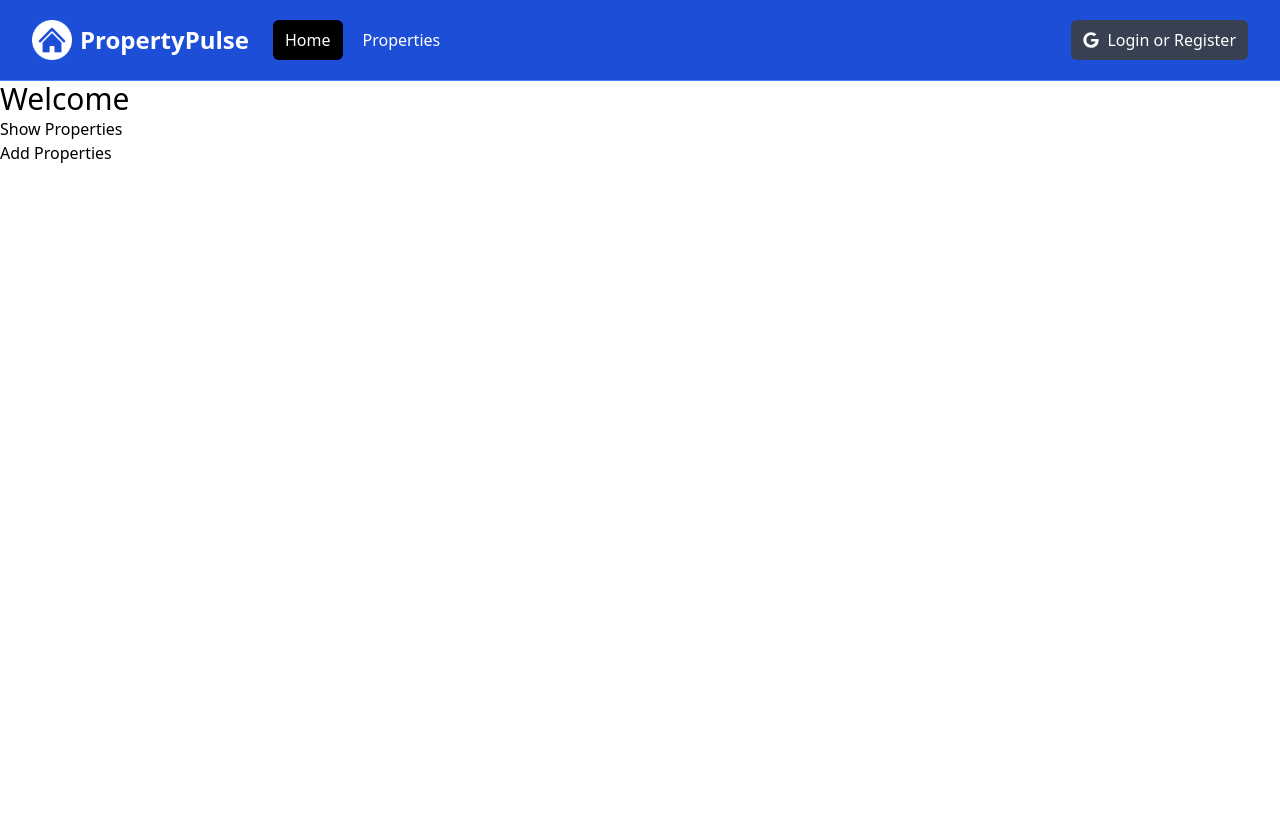
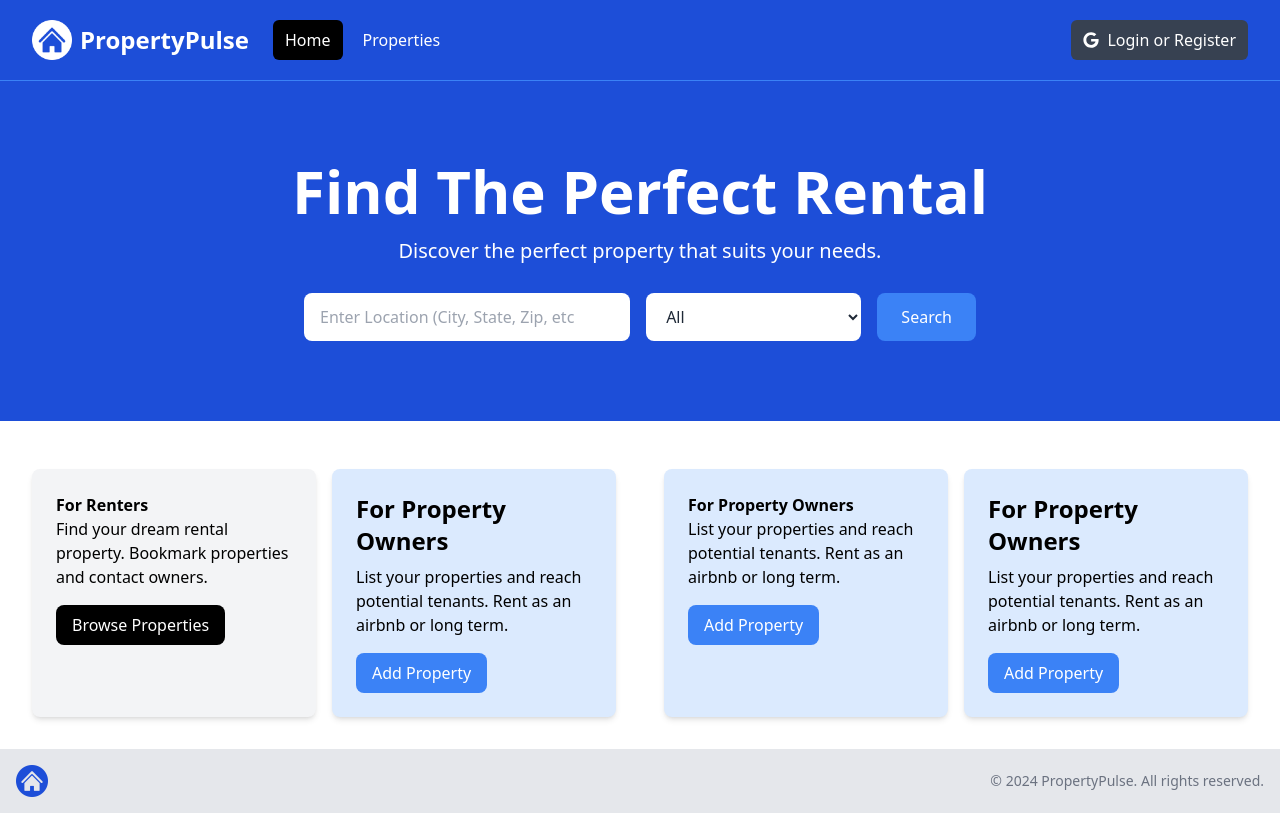
Before and after one commit to GitHubGeeks/rental-properties, a Next.js app: page / in a window 1280 px wide. Built offline with nearby package versions, Linux system fonts and the light colour scheme.

Commit message:
Homepage Components

```diff
--- a/app/layout.jsx
+++ b/app/layout.jsx
@@ -1,5 +1,6 @@
 import React from 'react'
 import Navbar from '@/components/Navbar'
+import Footer from '@/components/Footer'
 import '@/assets/styles/globals.css'
 
 export const metadata = {
@@ -14,6 +15,7 @@
         <body>
           <Navbar />
             <div>{children}</div>
+            <Footer />
         </body>
     </html>
 
--- a/app/page.jsx
+++ b/app/page.jsx
@@ -1,13 +1,15 @@
 import React from 'react'
-import Link from 'next/link'
+import Hero from '@/components/Hero'
+import InfoBoxes from '@/components/InfoBoxes'
 
 const HomePage = () => {
   return (
-    <div>
-      <h1 className="text-3xl">Welcome</h1>
-      <Link href="/properties">Show Properties</Link> <br />
-      <Link href="/properties">Add Properties</Link>
-    </div>
+<>
+<Hero />
+<InfoBoxes />
+
+</>
+
   )
 }
 
--- /dev/null
+++ b/components/Footer.jsx
@@ -0,0 +1,28 @@
+import React from 'react'
+import Image from 'next/image'
+import Link from 'next/link'
+import logo from '@/assets/images/logo.png'
+
+const Footer = () => {
+
+    const currentYear = new Date().getFullYear
+  return (
+    <footer className="bg-gray-200 py-4 mt-auto">
+      <div
+        className="container mx-auto flex flex-col md:flex-row items-center justify-between px-4"
+      >
+        <div className="mb-4 md:mb-0">
+          <Image src={logo} alt="Logo" className="h-8 w-auto" />
+        </div>
+
+        <div>
+          <p className="text-sm text-gray-500 mt-2 md:mt-0">
+            &copy; 2024 PropertyPulse. All rights reserved.
+          </p>
+        </div>
+      </div>
+    </footer>
+  )
+}
+
+export default Footer
--- /dev/null
+++ b/components/Hero.jsx
@@ -0,0 +1,60 @@
+import React from 'react'
+
+const Hero = () => {
+  return (
+    <section className="bg-blue-700 py-20 mb-4">
+      <div
+        className="max-w-7xl mx-auto px-4 sm:px-6 lg:px-8 flex flex-col items-center"
+      >
+        <div className="text-center">
+          <h1
+            className="text-4xl font-extrabold text-white sm:text-5xl md:text-6xl"
+          >
+            Find The Perfect Rental
+          </h1>
+          <p className="my-4 text-xl text-white">
+            Discover the perfect property that suits your needs.
+          </p>
+        </div>
+        <form
+          className="mt-3 mx-auto max-w-2xl w-full flex flex-col md:flex-row items-center"
+        >
+          <div className="w-full md:w-3/5 md:pr-2 mb-4 md:mb-0">
+            <label htmlForm="location" className="sr-only">Location</label>
+            <input
+              type="text"
+              id="location"
+              placeholder="Enter Location (City, State, Zip, etc"
+              className="w-full px-4 py-3 rounded-lg bg-white text-gray-800 focus:outline-none focus:ring focus:ring-blue-500"
+            />
+          </div>
+          <div className="w-full md:w-2/5 md:pl-2">
+            <label htmlForm="property-type" className="sr-only">Property Type</label>
+            <select
+              id="property-type"
+              className="w-full px-4 py-3 rounded-lg bg-white text-gray-800 focus:outline-none focus:ring focus:ring-blue-500"
+            >
+              <option value="All">All</option>
+              <option value="Apartment">Apartment</option>
+              <option value="Studio">Studio</option>
+              <option value="Condo">Condo</option>
+              <option value="House">House</option>
+              <option value="Cabin Or Cottage">Cabin or Cottage</option>
+              <option value="Loft">Loft</option>
+              <option value="Room">Room</option>
+              <option value="Other">Other</option>
+            </select>
+          </div>
+          <button
+            type="submit"
+            className="md:ml-4 mt-4 md:mt-0 w-full md:w-auto px-6 py-3 rounded-lg bg-blue-500 text-white hover:bg-blue-600 focus:outline-none focus:ring focus:ring-blue-500"
+          >
+            Search
+          </button>
+        </form>
+      </div>
+    </section>
+  )
+}
+
+export default Hero
--- /dev/null
+++ b/components/InfoBox.jsx
@@ -0,0 +1,48 @@
+import React from 'react'
+
+const InfoBox = ({
+    heading,
+    backgroundColor = ' bg-gray-100',
+    textColor = 'text-gray-800',
+    buttonInfo,
+    children
+
+
+}) => {
+  return (
+    <section>
+      <div className="container-xl lg:container m-auto">
+        <div className="grid grid-cols-1 md:grid-cols-2 gap-4 p-4 rounded-lg">
+          <div className={`${backgroundColor} p-6 rounded-lg shadow-md`}>
+            <h2 className={`${textColor}text-2xl font-bold`}>{heading}</h2>
+            <p className={`${textColor}mt-2 mb-4`}>
+                    {children}
+            </p>
+            <a
+              href={buttonInfo.link}
+              className={`inline-block ${buttonInfo.backgroundColor} text-white rounded-lg px-4 py-2 hover:opacity-80 `}
+            >
+              {buttonInfo.text}
+            </a>
+          </div>
+          <div className="bg-blue-100 p-6 rounded-lg shadow-md">
+            <h2 className="text-2xl font-bold">For Property Owners</h2>
+            <p className="mt-2 mb-4">
+              List your properties and reach potential tenants. Rent as an
+              airbnb or long term.
+            </p>
+            <a
+              href="/add-property.html"
+              className="inline-block bg-blue-500 text-white rounded-lg px-4 py-2 hover:bg-blue-600"
+            >
+              Add Property
+            </a>
+          </div>
+        </div>
+      </div>
+    </section>
+
+  )
+}
+
+export default InfoBox
--- /dev/null
+++ b/components/InfoBoxes.jsx
@@ -0,0 +1,38 @@
+import React from 'react'
+import InfoBox from './InfoBox'
+
+const InfoBoxes = () => {
+  return (
+<section>
+      <div class="container-xl lg:container m-auto">
+        <div class="grid grid-cols-1 md:grid-cols-2 gap-4 p-4 rounded-lg">
+
+        <InfoBox
+        heading= 'For Renters'
+        backgroundColor = "bg-gray-100"
+        buttonInfo={{
+            text:'Browse Properties',
+            link: '/properties',
+            backgroundColor: 'bg-black'
+        }}>
+            Find your dream rental property. Bookmark properties and contact owners.
+        </InfoBox>
+        <InfoBox
+        heading= 'For Property Owners'
+        backgroundColor = "bg-blue-100"
+        buttonInfo={{
+            text:'Add Property',
+            link: '/properties/add',
+            backgroundColor: 'bg-blue-500',
+        }}>
+            List your properties and reach potential tenants. Rent as an airbnb or long term.
+        </InfoBox>
+
+        </div>
+      </div>
+    </section>
+
+  )
+}
+
+export default InfoBoxes
```
